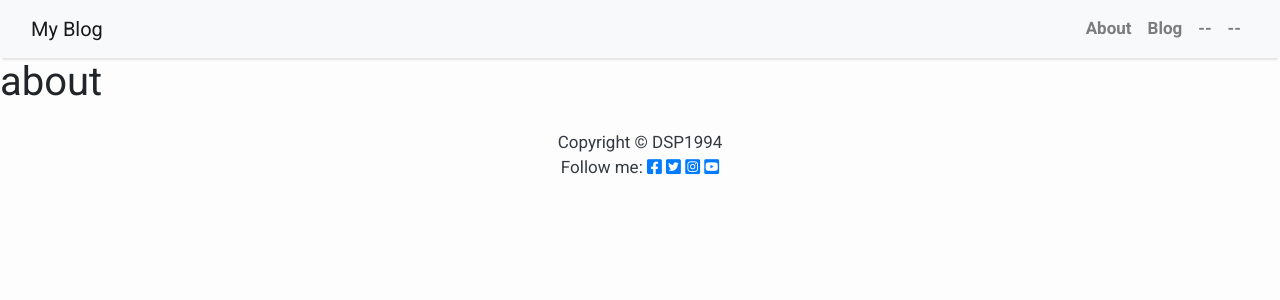
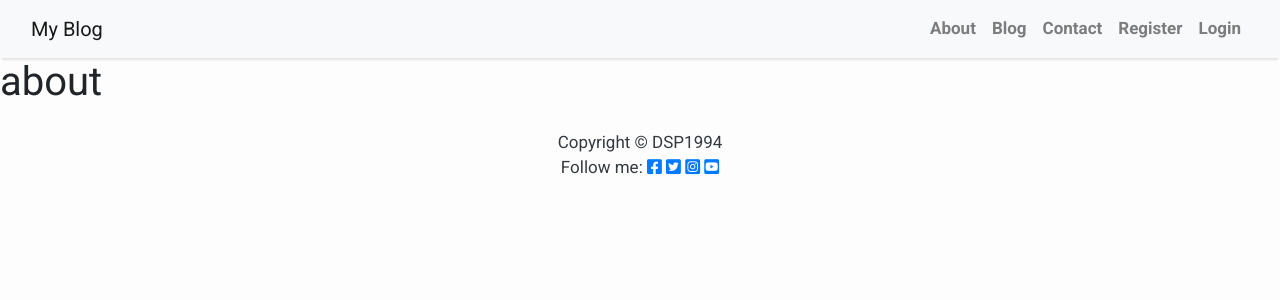
Before and after one commit to DSP1994/blogapp, a Django app: page /about/ in a window 1280 px wide. Shown: the top 300 px of the page. Run offline with Django 4.2, Linux system fonts and the light colour scheme; some libraries are stand-ins or nearby versions.

Commit message:
wired up the href nav links to about and contact, and included login/out navlinks as well as 'if user is authenticated'

```diff
--- a/templates/base.html
+++ b/templates/base.html
@@ -31,17 +31,26 @@
                 <div class="collapse navbar-collapse" id="navbarResponsive">
                     <ul class="navbar-nav ml-auto">
                         <li class="nav-item text-black">
-                            <a class="nav-link text-black font-weight-bold" href="#">About</a>
+                            <a class="nav-link text-black font-weight-bold" href="{% url 'about_page' %}">About</a>
                         </li>
                         <li class="nav-item text-black">
                             <a class="nav-link text-black font-weight-bold" href="{% url 'blog.html' %}">Blog</a>
                         </li>
                         <li class="nav-item text-black">
-                            <a class="nav-link text-black font-weight-bold" href="#">--</a>
+                            <a class="nav-link text-black font-weight-bold" href="{% url 'contact_page' %}">Contact</a>
+                        </li>
+                        {% if user.is_authenticated %}
+                        <li class="nav-item text-black">
+                            <a class="nav-link text-black font-weight-bold" href="#">Logout</a>
+                        </li>
+                        {% else %}
+                        <li class="nav-item text-black">
+                            <a class="nav-link text-black font-weight-bold" href="#">Register</a>
                         </li>
                         <li class="nav-item text-black">
-                            <a class="nav-link text-black font-weight-bold" href="#">--</a>
+                            <a class="nav-link text-black font-weight-bold" href="#">Login</a>
                         </li>
+                        {% endif %}
                     </ul>
                 </div>
             </div>
```
